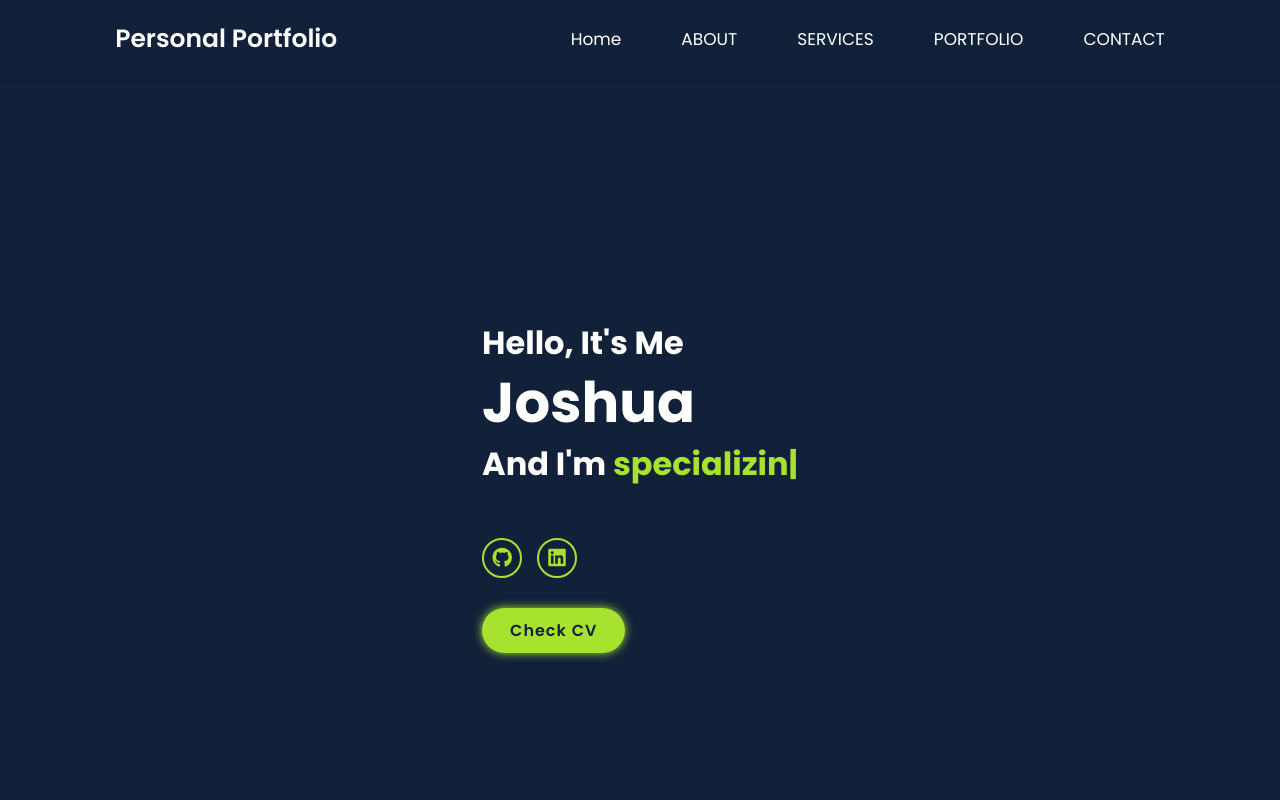
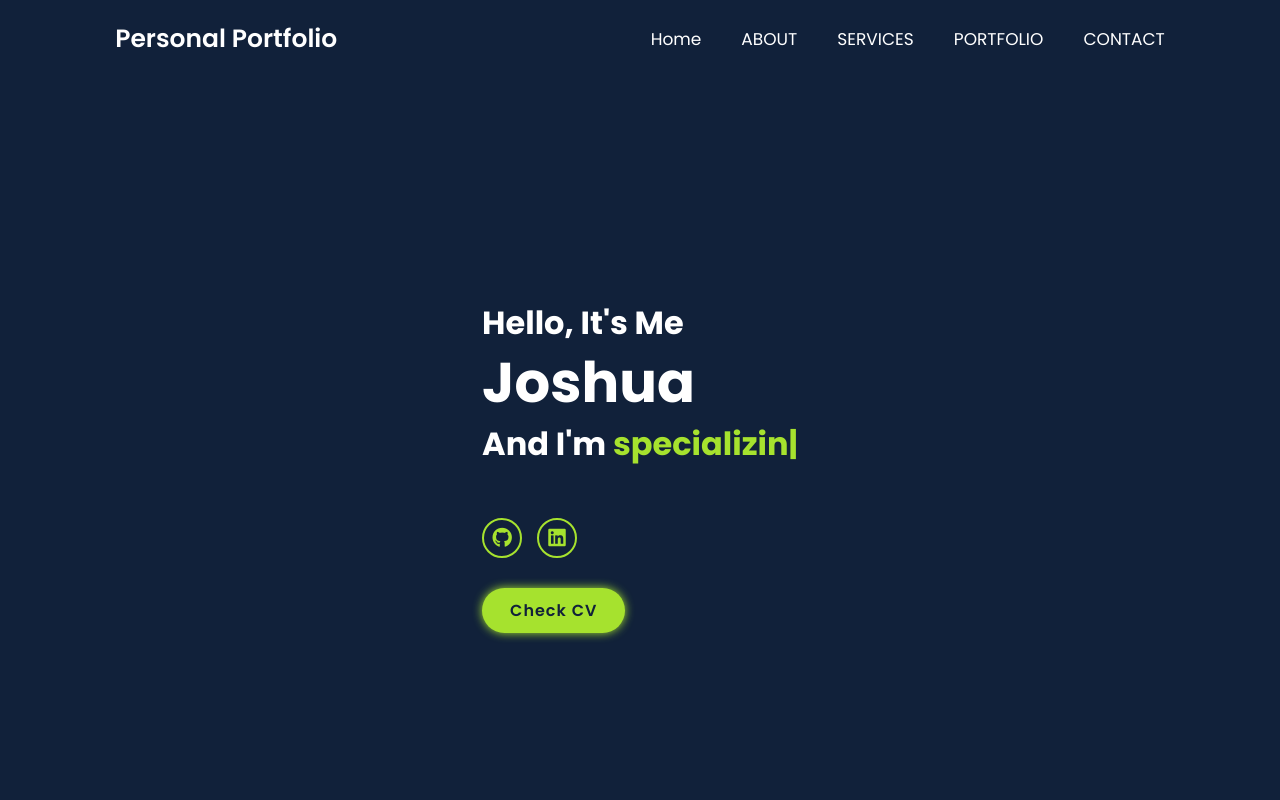
Before and after one commit to JOSHUA-A69/My-Personal-Portfolio-, a React (Create React App) app: page / in a window 1280 px wide. Shown: the top 800 px of the page. Built offline with nearby package versions, Linux system fonts and the light colour scheme.

Commit message:
modified navbar style

```diff
--- a/src/components/navabar.css
+++ b/src/components/navabar.css
@@ -1,99 +1,26 @@
-header {
-    display: flex;
-    justify-content: space-between;
-    align-items: center;
-    padding: 10px 20px;
-    background-color: #fff;
-    box-shadow: 0 2px 4px rgba(0, 0, 0, 0.1);
-    z-index: 1000;
-    transition: all 0.3s ease;
-}
+.header.sticky{
+   border-bottom: .1rem solid rgba(0, 0,0, .2);
+ }
+ .logo{
+    font-size: 2.5rem;
+    color: var(--text-color);
+    font-weight:600;
+    cursor:default;
+ }
+ .navbar a {
+    font-size: 1.7rem;
+    color: var(--text-color);
+    margin-left: 4rem;
+    transition: .3s;
+ }
 
+ .navbar a:hover,
+ .navbar a.active{
+    color: var(--main-color);
+ }
 
-.sticky {
-    position: fixed;
-    top: 0;
-    left: 0;
-    width: 100%;
-    background-color:rgb(17,33,58);
-    color: #fff;
-    box-shadow: 0 2px 10px rgba(0, 0, 0, 0.2);
-}
-
-
-.navbar {
-    display: flex;
-    gap: 20px;
-    list-style: none;
-}
-
-.navbar a {
-    color: #333;
-    text-decoration: none;
-    font-size: 16px;
-    transition: color 0.3s ease;
-}
-
-.navbar a:hover {
-    color:#A6E22E;
-}
-
-
-.navbar a.active {
-    color: #A6E22E;
-    font-weight: bold;
-}
-
-
-.navbar.active {
-    display: block;
-    position: absolute;
-    top: 60px;
-    right: 20px;
-    background-color: #333;
-    padding: 10px;
-    border-radius: 5px;
-}
-
-
-#menu-icon {
-    font-size: 24px;
-    color: #333;
+ #menu-icon{
+    font-size: 3.6rem;
+    color: var(--text-color);
     display: none;
-    cursor: pointer;
-}
-
-
-#menu-icon.bx-x {
-    color: #A6E22E;
-}
-
-
-@media (max-width: 768px) {
-    #menu-icon {
-        display: block;
-    }
-
-    .navbar {
-        display: none;
-        flex-direction: column;
-        gap: 10px;
-    }
-
-    .navbar.active {
-        display: flex;
-        right: 10px;
-        top: 50px;
-        background-color: #333;
-        padding: 10px;
-        border-radius: 5px;
-    }
-
-    .navbar a {
-        color: #fff;
-    }
-
-    .navbar a:hover {
-        color: #A6E22E;
-    }
-}
+ }
```
